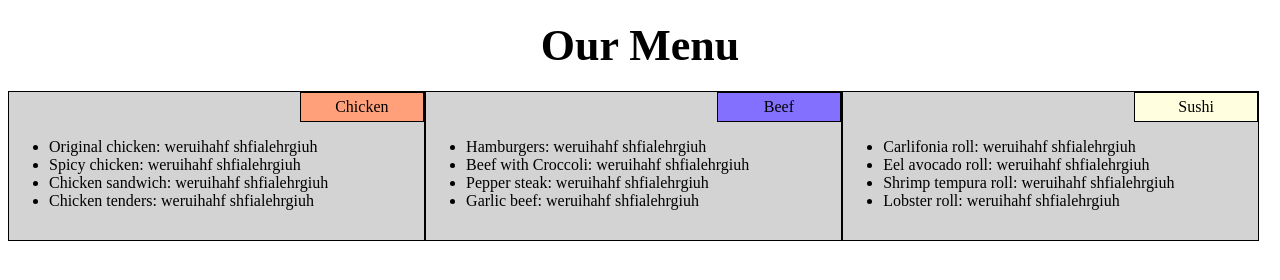
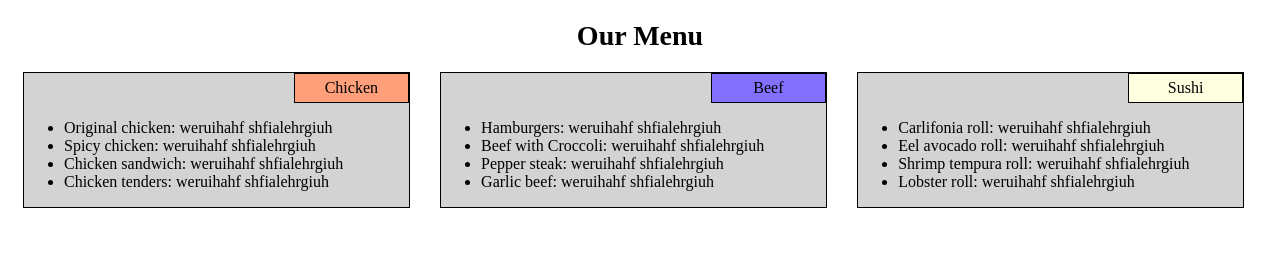
Before and after one commit to JoanneL/module2_solutions, a plain HTML site: page index.html in a window 1280 px wide. Drawn offline with Linux system fonts and the light colour scheme.

Commit message:
revised files

```diff
--- a/css/stylesheet.css
+++ b/css/stylesheet.css
@@ -4,10 +4,11 @@
 
 h1 {
 	text-align: center;
-	font-size: 275%;
+	font-size: 1.75em;
 	margin:20px;
 }
 
+/**
 section{
 	width: 80%;
 	height: 150px;
@@ -17,6 +18,7 @@ section{
 	margin-right: auto;
 	background-color: #d3d3d3;
 }
+**/
 
 p{
 	width: 30%;
@@ -37,6 +39,17 @@ p{
 }
 #p3{
 	background-color: #ffffe0;
+}
+
+.container{
+  border: 1px solid black;
+  padding: 0px;
+  margin-left: 15px;
+  margin-right: 15px;
+  margin-bottom: 15px;
+  background-color: #d3d3d3;
+  position: relative;
+
 }
 
 
--- a/index.html
+++ b/index.html
@@ -10,8 +10,8 @@
 <h1>Our Menu</h1>
 <div class="box">
 
-
 <section class="col-lg-4 col-md-6 col-sm-12">
+<div class="container">
 <p id="p1">Chicken</p>
 <ul>
  <li>Original chicken: weruihahf shfialehrgiuh</li>
@@ -19,9 +19,11 @@
  <li>Chicken sandwich: weruihahf shfialehrgiuh</li>
  <li>Chicken tenders: weruihahf shfialehrgiuh</li>
 </ul>
+</div>
 </section>
 
 <section class="col-lg-4 col-md-6 col-sm-12">
+<div class="container">
 <p id="p2">Beef</p>
 <ul>
  <li>Hamburgers: weruihahf shfialehrgiuh</li>
@@ -29,9 +31,11 @@
  <li>Pepper steak: weruihahf shfialehrgiuh </li>
  <li>Garlic beef: weruihahf shfialehrgiuh</li>
 </ul>
+</div>
 </section>
 
 <section class="col-lg-4 col-md-12 col-sm-12">
+<div class="container">
 <p id="p3">Sushi</p>
 <ul>
  <li>Carlifonia roll: weruihahf shfialehrgiuh</li>
@@ -39,6 +43,7 @@
  <li>Shrimp tempura roll: weruihahf shfialehrgiuh</li>
  <li>Lobster roll: weruihahf shfialehrgiuh</li>
 </ul>
+</div>
 </section>
 
 </div>
```
